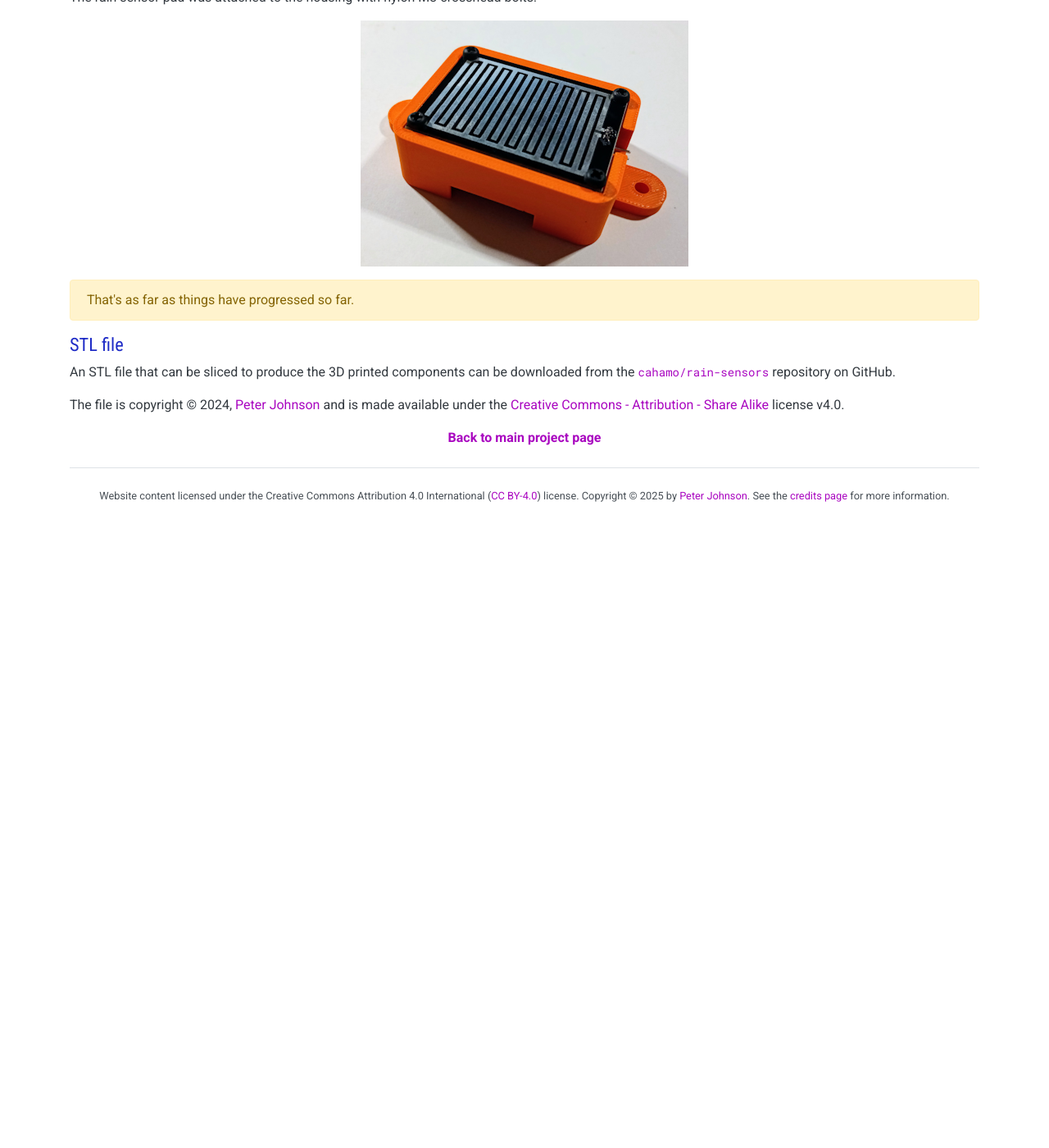
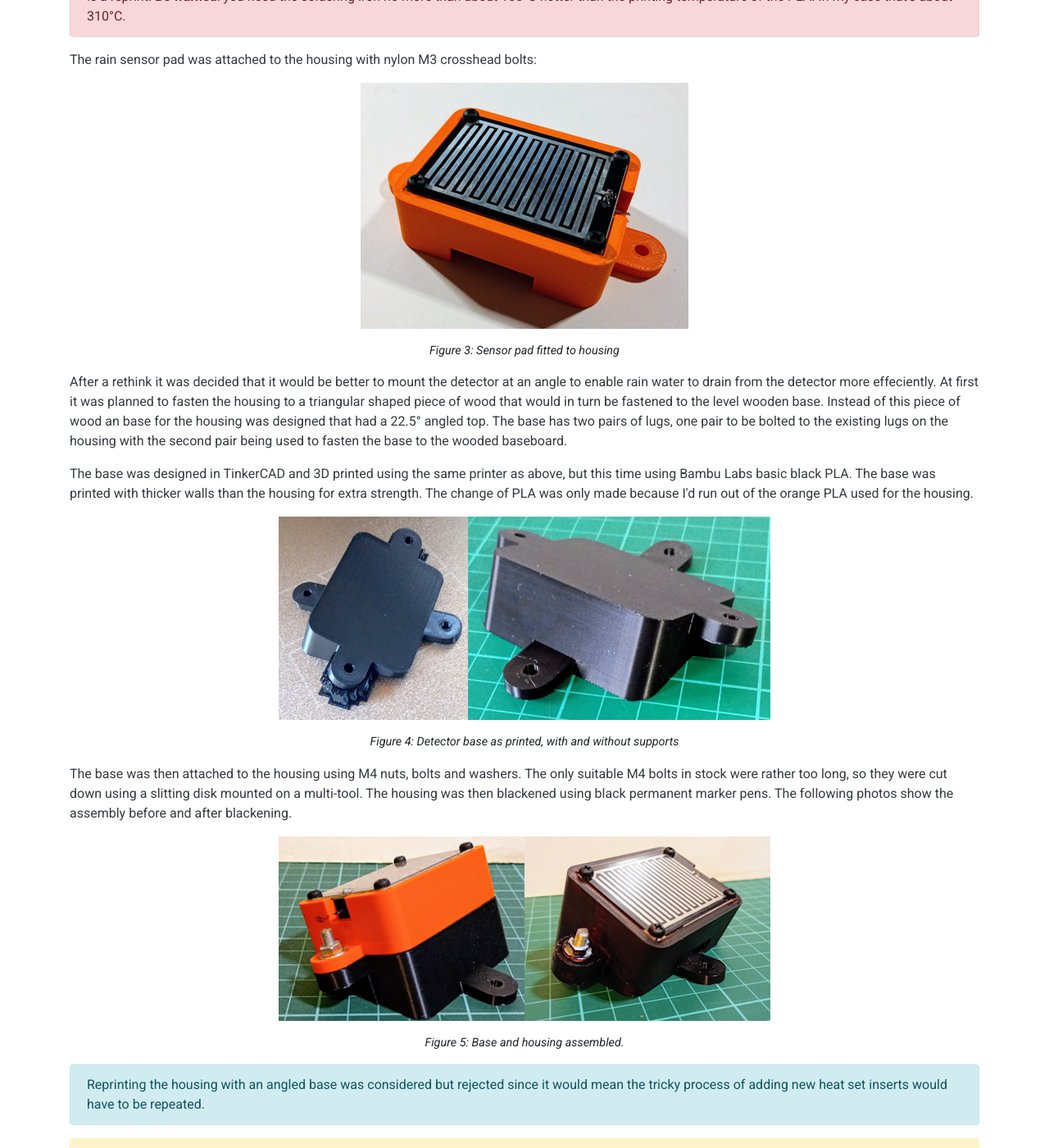
Before and after one commit to cahamo/cahamo.github.io, a Jekyll site: the page built from projects/rain-sensors/detector.html, in a window 1280 px wide and 1400 px high, scrolled down 1511 px. Shown: the whole window at 82% size. Built offline with Jekyll 4.4.1, drawn with Linux system fonts in a browser that asks for light colours; comment, search, counter and statistics services are not loaded; before the commit the page ends 2141 px from its top, so only the background shows below that; some of the changed text lies outside the part shown.

Commit message:
Update rain dectector page
The page was updated re the addition of an angled base for the detector housing.

```diff
--- a/projects/rain-sensors/detector.html
+++ b/projects/rain-sensors/detector.html
@@ -24,7 +24,12 @@ title: "Rain detector sensor unit and circuit"
 
     <p>The rain detector comprises an off the shelf sensor pad containing two conductive tracks that are not connected to each other. Water falling on the plate bridges the tracks and lowers the resistance of the pad. A MH series interface module is connected to the sensor pad and produces both an analogue signal whose voltage depends on the resistance of the sensor pad and a digital signal that goes from high to low when the sensor pad resistance reaches a certain threshold value. A potentiometer is used to adjust the threshold. Both items were purchased as a single package along with a very short DuPont cable to connect them:</p>
 
-    <p><img class="img-fluid mx-auto d-block" src="/assets/img/projects/rain-sensors/detector/rain-sensors--detector--detector+module_600x334.png" width="600" height="334" alt="Rain detector sensor pad and interface module"></p>
+    <figure id="fig-1">
+        <p><img class="img-fluid mx-auto d-block"
+            src="/assets/img/projects/rain-sensors/detector/rain-sensors--detector--detector+module_600x334.png" width="600"
+            height="334" alt="Rain detector sensor pad and interface module"></p>
+        <figcaption class="text-center">Figure 1: Sensor pad and inteface module</figcaption>
+    </figure>
 
     <p class="alert alert-warning">The output of the interface module will eventually be used to trigger an alarm. This has not yet been designed.</p>
 
@@ -38,7 +43,10 @@ title: "Rain detector sensor unit and circuit"
 
     <p>The following photo shows the housing after the heat-set inserts were added:</p>
 
-    <p><img class="img-fluid mx-auto d-block" src="/assets/img/projects/rain-sensors/detector/rain-sensors--detector--housing--with-heat-inserts_400x300.png" width="400" height="300" alt="Rain detector housing"></p>
+    <figure id="fig-2">
+        <p><img class="img-fluid mx-auto d-block" src="/assets/img/projects/rain-sensors/detector/rain-sensors--detector--housing--with-heat-inserts_400x300.png" width="400" height="300" alt="Rain detector housing"></p>
+        <figcaption class="text-center">Figure 2: Detector housing</figcaption>
+    </figure>
 
     <aside>
         <p class="alert alert-info">The heat set inserts were pressed in place using a soldering iron with a specialised bit designed for this purpose.</p>
@@ -48,18 +56,46 @@ title: "Rain detector sensor unit and circuit"
 
     <p>The rain sensor pad was attached to the housing with nylon M3 crosshead bolts:</p>
 
-    <p><img class="img-fluid mx-auto d-block" src="/assets/img/projects/rain-sensors/detector/rain-sensors--detector--housing--with-detector_400x300.png" width="400" height="300" alt="Rain detector housing"></p>
+    <figure id="fig-3">
+        <p><img class="img-fluid mx-auto d-block" src="/assets/img/projects/rain-sensors/detector/rain-sensors--detector--housing--with-detector_400x300.png" width="400" height="300" alt="Rain detector sensor pad fitted to the housing"></p>
+        <figcaption class="text-center">Figure 3: Sensor pad fitted to housing</figcaption>
+    </figure>
+
+    <p>After a rethink it was decided that it would be better to mount the detector at an angle to enable rain water to drain from the detector more effeciently. At first it was planned to fasten the housing to a triangular shaped piece of wood that would in turn be fastened to the level wooden base. Instead of this piece of wood an base for the housing was designed that had a 22.5&deg; angled top. The base has two pairs of lugs, one pair to be bolted to the existing lugs on the housing with the second pair being used to fasten the base to the wooded baseboard.</p>
+
+    <p>The base was designed in TinkerCAD and 3D printed using the same printer as above, but this time using Bambu Labs basic black PLA. The base was printed with thicker walls than the housing for extra strength. The change of PLA was only made because I'd run out of the orange PLA used for the housing.</p>
+
+    <figure id="fig-4">
+        <p><img class="img-fluid mx-auto d-block"
+            src="/assets/img/projects/rain-sensors/detector/rain-sensors--detector--base_600x248.png"
+            width="600" height="248" alt="Detector base unit as printed, with and without supports"></p>
+        <figcaption class="text-center">Figure 4: Detector base as printed, with and without supports</figcaption>
+    </figure>
+
+    <p>The base was then attached to the housing using M4 nuts, bolts and washers. The only suitable M4 bolts in stock were rather too long, so they were cut down using a slitting disk mounted on a multi-tool. The housing was then blackened using black permanent marker pens. The following photos show the assembly before and after blackening.</p>
+
+    <figure id="fig-5">
+        <p><img class="img-fluid mx-auto d-block"
+                src="/assets/img/projects/rain-sensors/detector/rain-sensors--detector--assembled_600x225.png" width="600"
+                height="225" alt="Detector base attached to housing."></p>
+        <figcaption class="text-center">Figure 5: Base and housing assembled.</figcaption>
+    </figure>
+
+    <aside>
+        <p class="alert alert-info">Reprinting the housing with an angled base was considered but rejected since it would mean the tricky process of adding new heat set inserts would have to be repeated.</p>
+    </aside>
 
     <p class="alert alert-warning">That's as far as things have progressed so far.</p>
+
 </section>
 
 <section id="stl">
 
-    <h2>STL file</h2>
+    <h2>STL files</h2>
 
-    <p>An STL file that can be sliced to produce the 3D printed components can be downloaded from the <a href="https://github.com/cahamo/rain-sensors"><code>cahamo/rain-sensors</code></a> repository on GitHub.</p>
+    <p>STL files that can be sliced to produce the 3D printed components can be downloaded from the <a href="https://github.com/cahamo/rain-sensors"><code>cahamo/rain-sensors</code></a> repository on GitHub.</p>
 
-    <p>The file is copyright &copy; 2024, <a href="https://gravatar.com/delphidabbler">Peter Johnson</a> and is made available under the <a href="https://creativecommons.org/licenses/by-sa/4.0/"> Creative Commons - Attribution - Share Alike</a> license v4.0.</p>
+    <p>The files are copyright &copy; 2025, <a href="https://gravatar.com/delphidabbler">Peter Johnson</a> and are made available under the <a href="https://creativecommons.org/licenses/by-sa/4.0/"> Creative Commons - Attribution - Share Alike</a> license v4.0.</p>
 
 </section>
 
```
Also changed, not shown: assets/img/projects/rain-sensors/detector/rain-sensors--detector--assembled_600x225.png (added), assets/img/projects/rain-sensors/detector/rain-sensors--detector--base_600x248.png (added).
